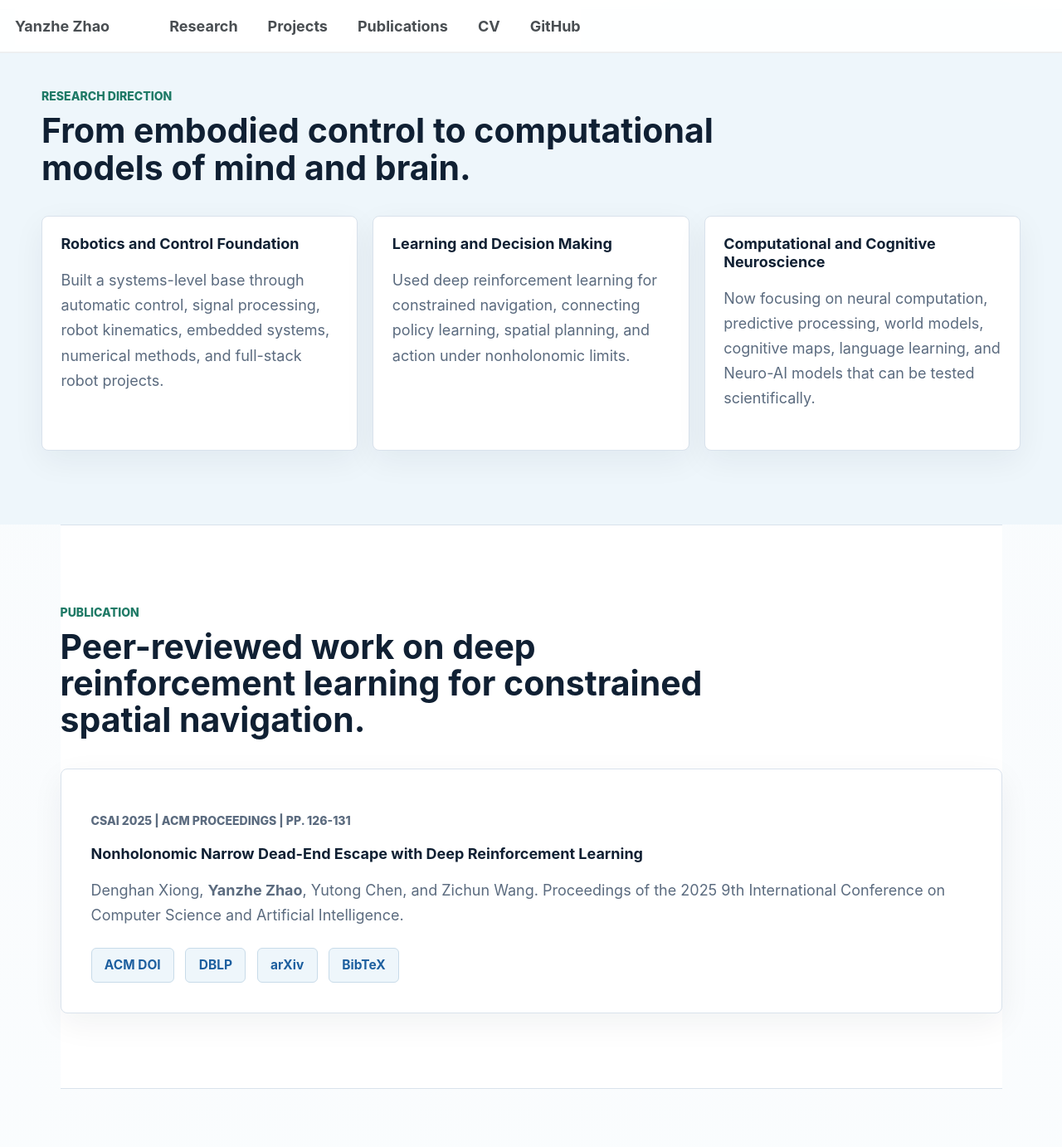
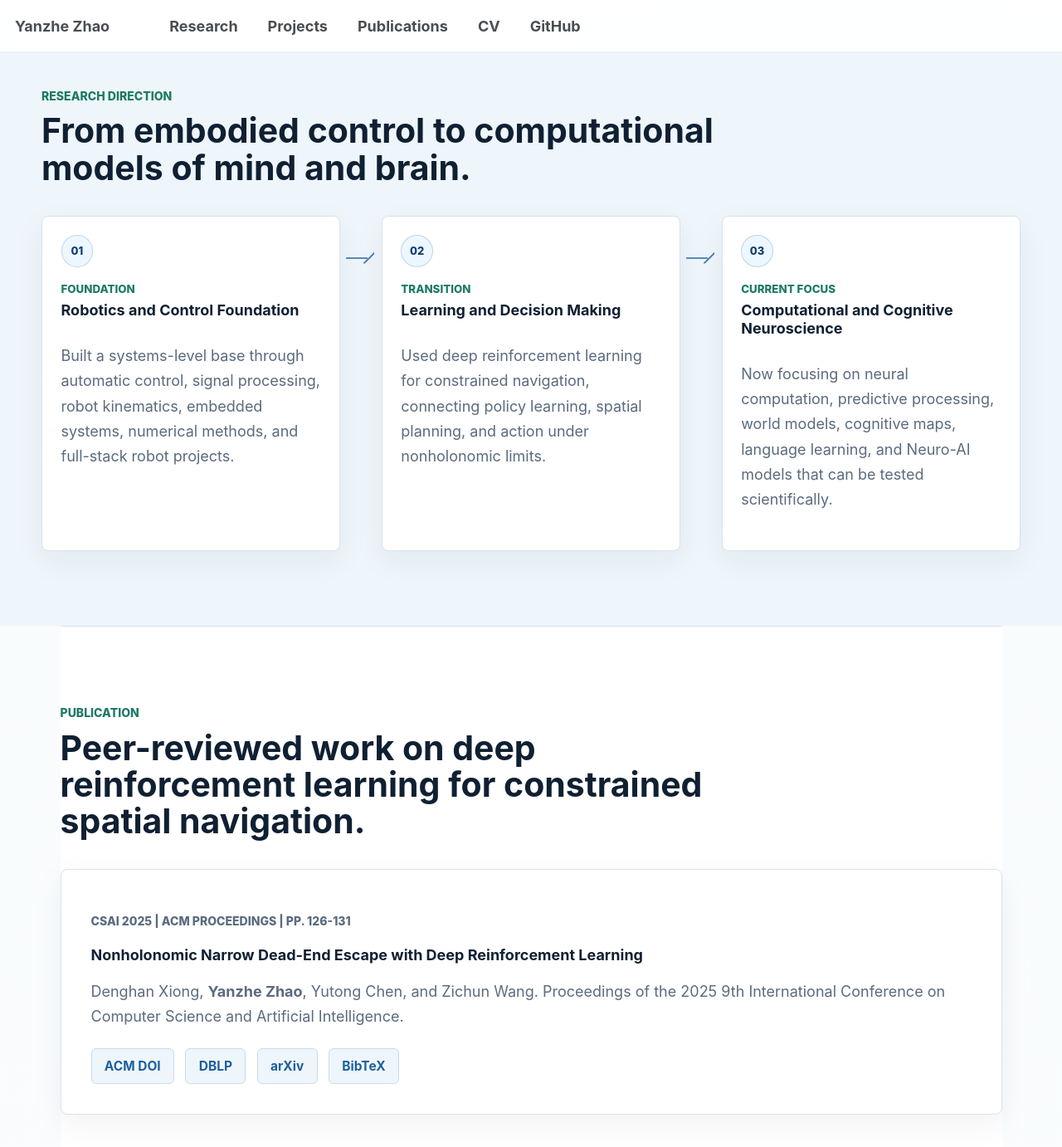
Before and after one commit to JustinZHAO-05/JustinZHAO-05.github.io, a Jekyll site: the page built from _pages/about.md, in a window 1280 px wide and 1400 px high, scrolled down 1098 px. Shown: the top 1382 px of the window at 83% size. Built offline with Jekyll 4.4.1, drawn with Linux system fonts in a browser that asks for light colours; a script that is not in the unit is left out.

Commit message:
Add research direction timeline

```diff
--- a/_pages/about.md
+++ b/_pages/about.md
@@ -52,15 +52,18 @@ redirect_from:
     <h2>From embodied control to computational models of mind and brain.</h2>
   </div>
   <div class="research-path">
-    <article>
+    <article data-step="01">
+      <p class="research-path__label">Foundation</p>
       <h3>Robotics and Control Foundation</h3>
       <p>Built a systems-level base through automatic control, signal processing, robot kinematics, embedded systems, numerical methods, and full-stack robot projects.</p>
     </article>
-    <article>
+    <article data-step="02">
+      <p class="research-path__label">Transition</p>
       <h3>Learning and Decision Making</h3>
       <p>Used deep reinforcement learning for constrained navigation, connecting policy learning, spatial planning, and action under nonholonomic limits.</p>
     </article>
-    <article>
+    <article data-step="03">
+      <p class="research-path__label">Current focus</p>
       <h3>Computational and Cognitive Neuroscience</h3>
       <p>Now focusing on neural computation, predictive processing, world models, cognitive maps, language learning, and Neuro-AI models that can be tested scientifically.</p>
     </article>
--- a/_sass/layout/_profile_upgrade.scss
+++ b/_sass/layout/_profile_upgrade.scss
@@ -257,6 +257,12 @@ body {
   gap: 1rem;
 }
 
+.research-path {
+  position: relative;
+  grid-template-columns: repeat(3, minmax(0, 1fr));
+  gap: clamp(1.5rem, 4vw, 2.75rem);
+}
+
 .research-path article,
 .coursework-grid article,
 .publication-feature,
@@ -271,6 +277,54 @@ body {
 .research-path article,
 .coursework-grid article {
   padding: 1.25rem;
+}
+
+.research-path article {
+  position: relative;
+  display: flex;
+  min-height: 13rem;
+  flex-direction: column;
+  justify-content: flex-start;
+}
+
+.research-path article::before {
+  content: attr(data-step);
+  display: inline-flex;
+  width: 2.15rem;
+  height: 2.15rem;
+  margin-bottom: 1rem;
+  align-items: center;
+  justify-content: center;
+  border: 1px solid rgba(29, 95, 159, 0.22);
+  border-radius: 999px;
+  background: #edf7ff;
+  color: var(--profile-blue-dark);
+  font-size: 0.72rem;
+  font-weight: 800;
+  line-height: 1;
+}
+
+.research-path article:not(:last-child)::after {
+  content: "";
+  position: absolute;
+  top: 2.35rem;
+  left: calc(100% + 0.42rem);
+  width: calc(clamp(1.5rem, 4vw, 2.75rem) - 0.84rem);
+  height: 0.85rem;
+  background:
+    linear-gradient(var(--profile-blue), var(--profile-blue)) left 50% / calc(100% - 0.45rem) 2px no-repeat,
+    linear-gradient(135deg, transparent 46%, var(--profile-blue) 48% 56%, transparent 58%) right 50% / 0.75rem 0.75rem no-repeat;
+  opacity: 0.7;
+}
+
+.research-path .research-path__label {
+  margin: 0 0 0.35rem;
+  color: var(--profile-green);
+  font-size: 0.74rem;
+  font-weight: 800;
+  line-height: 1.25;
+  text-transform: uppercase;
+  letter-spacing: 0;
 }
 
 .research-path h3,
@@ -485,9 +539,50 @@ body {
   .home-hero,
   .project-grid,
   .project-grid--featured,
-  .research-path,
   .coursework-grid {
     grid-template-columns: 1fr;
+  }
+
+  .research-path {
+    grid-template-columns: 1fr;
+    gap: 1.5rem;
+    padding-left: 2.1rem;
+  }
+
+  .research-path::before {
+    content: "";
+    position: absolute;
+    top: 1.1rem;
+    bottom: 1.1rem;
+    left: 1.05rem;
+    width: 2px;
+    background: linear-gradient(180deg, rgba(29, 95, 159, 0.08), rgba(29, 95, 159, 0.72), rgba(29, 95, 159, 0.08));
+  }
+
+  .research-path article {
+    min-height: auto;
+  }
+
+  .research-path article::before {
+    position: absolute;
+    top: 1.05rem;
+    left: -2.1rem;
+    z-index: 1;
+    width: 2rem;
+    height: 2rem;
+    margin-bottom: 0;
+    background: #f8fcff;
+  }
+
+  .research-path article:not(:last-child)::after {
+    top: calc(100% + 0.36rem);
+    left: -1.3rem;
+    width: 0.5rem;
+    height: 0.5rem;
+    border-right: 2px solid var(--profile-blue);
+    border-bottom: 2px solid var(--profile-blue);
+    background: none;
+    transform: rotate(45deg);
   }
 
   .home-hero {
```
